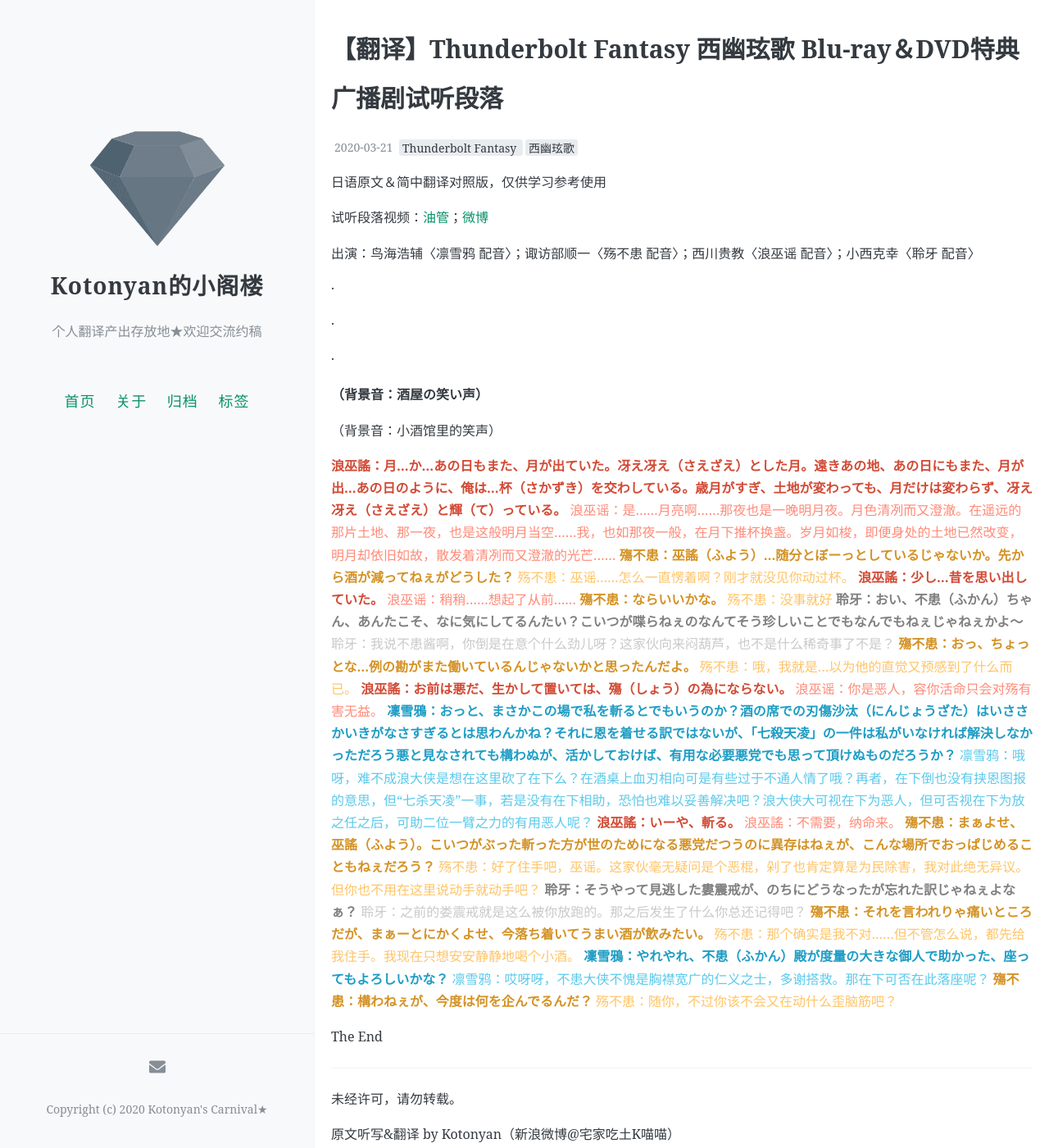
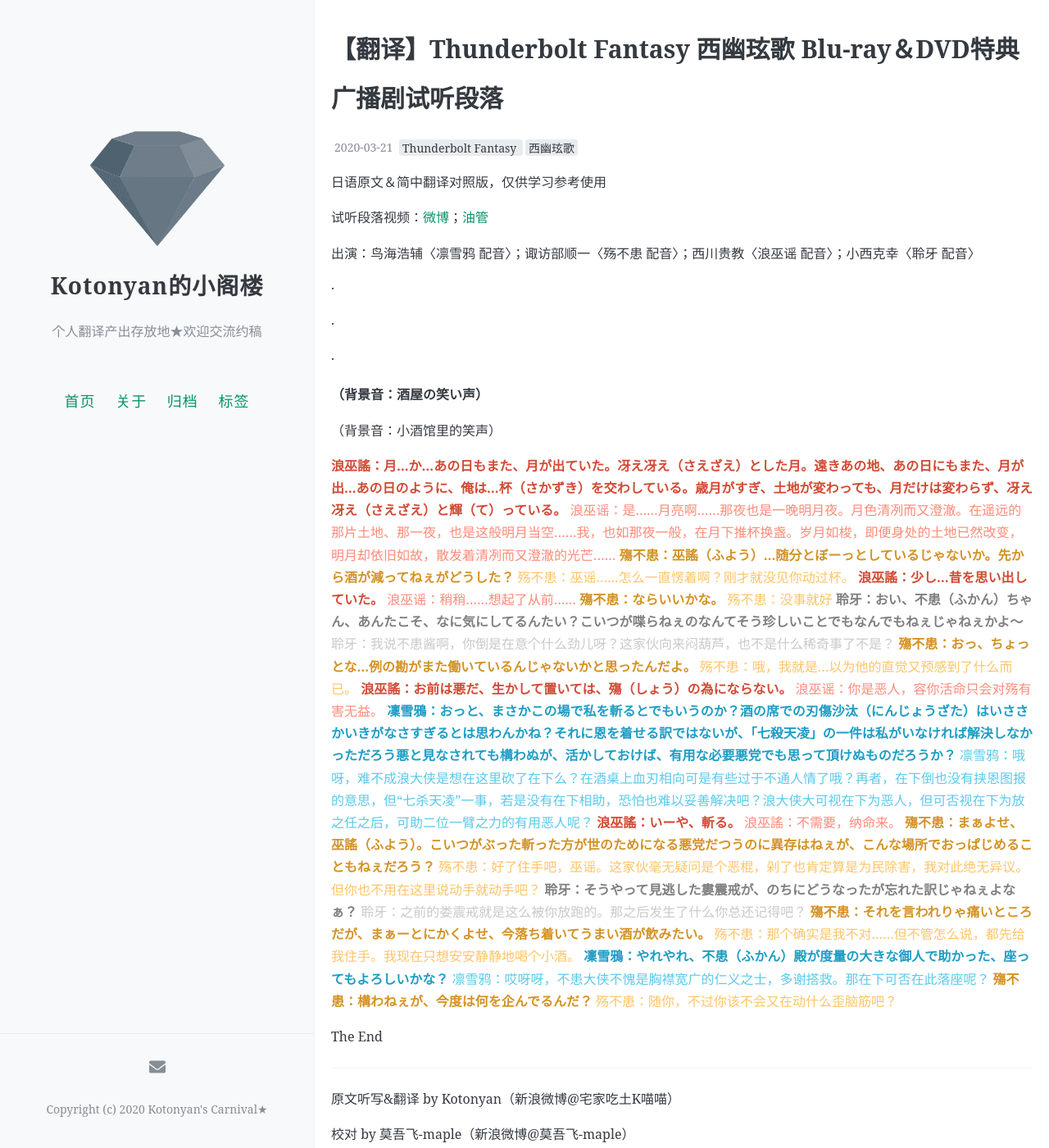
Before and after one commit to kotonyan/loft, a Jekyll site: the page built from _posts/2020-03-21-Translation-TBF-Movie-2-Special-drama-CD-audition-video.md, in a window 1280 px wide and 1400 px high. Shown: the whole window at 82% size. Built offline with Jekyll 4.4.1, drawn with Linux system fonts in a browser that asks for light colours; comment, search, counter and statistics services are not loaded.

Commit message:
Update 2020-03-21-Translation-TBF-Movie-2-Special-drama-CD-audition-video.md

```diff
--- a/_posts/2020-03-21-Translation-TBF-Movie-2-Special-drama-CD-audition-video.md
+++ b/_posts/2020-03-21-Translation-TBF-Movie-2-Special-drama-CD-audition-video.md
@@ -10,7 +10,7 @@ comments: true
 
 日语原文＆简中翻译对照版，仅供学习参考使用
 
-试听段落视频：[油管](https://www.youtube.com/watch?v=Nk8PUnBIle4)；[微博](https://weibo.com/7282877461/IzuGW7Hbc)
+试听段落视频：[微博](https://weibo.com/7282877461/IzuGW7Hbc)；[油管](https://www.youtube.com/watch?v=Nk8PUnBIle4)
 
 出演：鸟海浩辅〈凛雪鸦 配音〉；诹访部顺一〈殇不患 配音〉；西川贵教〈浪巫谣 配音〉；小西克幸〈聆牙 配音〉
 
@@ -30,51 +30,91 @@ comments: true
 <font color="#ff8a78">浪巫谣：是……月亮啊……那夜也是一晚明月夜。月色清冽而又澄澈。在遥远的那片土地、那一夜，也是这般明月当空……我，也如那夜一般，在月下推杯换盏。岁月如梭，即便身处的土地已然改变，明月却依旧如故，散发着清冽而又澄澈的光芒……</font>
 
 
+
 <font color="#d49225"><b>殤不患：巫謠（ふよう）…随分とぼーっとしているじゃないか。先から酒が減ってねぇがどうした？</b></font>
+
 <font color="#fec467">殇不患：巫谣……怎么一直愣着啊？刚才就没见你动过杯。</font>
 
+
+
 <font color="#d24a35"><b>浪巫謠：少し…昔を思い出していた。</b></font>
+
 <font color="#ff8a78">浪巫谣：稍稍……想起了从前……</font>
 
+
+
 <font color="#d49225"><b>殤不患：ならいいかな。</b></font>
+
 <font color="#fec467">殇不患：没事就好</font>
 
+
+
 <font color="#808080"><b>聆牙：おい、不患（ふかん）ちゃん、あんたこそ、なに気にしてるんたい？こいつが喋らねぇのなんてそう珍しいことでもなんでもねぇじゃねぇかよ〜</b></font>
+
 <font color="#c9c9c9">聆牙：我说不患酱啊，你倒是在意个什么劲儿呀？这家伙向来闷葫芦，也不是什么稀奇事了不是？</font>
 
+
+
 <font color="#d49225"><b>殤不患：おっ、ちょっとな…例の勘がまた働いているんじゃないかと思ったんだよ。</b></font>
+
 <font color="#fec467">殇不患：哦，我就是…以为他的直觉又预感到了什么而已。</font>
 
+
+
 <font color="#d24a35"><b>浪巫謠：お前は悪だ、生かして置いては、殤（しょう）の為にならない。</b></font>
+
 <font color="#ff8a78">浪巫谣：你是恶人，容你活命只会对殇有害无益。</font>
 
+
+
 <font color="#1f9dc4"><b>凜雪鴉：おっと、まさかこの場で私を斬るとでもいうのか？酒の席での刃傷沙汰（にんじょうざた）はいささかいきがなさすぎるとは思わんかね？それに恩を着せる訳ではないが、「七殺天凌」の一件は私がいなければ解決しなかっただろう悪と見なされても構わぬが、活かしておけば、有用な必要悪党でも思って頂けぬものだろうか？</b></font>
+
 <font color="#5bc9ea">凛雪鸦：哦呀，难不成浪大侠是想在这里砍了在下么？在酒桌上血刃相向可是有些过于不通人情了哦？再者，在下倒也没有挟恩图报的意思，但“七杀天凌”一事，若是没有在下相助，恐怕也难以妥善解决吧？浪大侠大可视在下为恶人，但可否视在下为放之任之后，可助二位一臂之力的有用恶人呢？</font>
 
+
+
 <font color="#d24a35"><b>浪巫謠：いーや、斬る。</b></font>
+
 <font color="#ff8a78">浪巫謠：不需要，纳命来。</font>
 
+
+
 <font color="#d49225"><b>殤不患：まぁよせ、巫謠（ふよう）。こいつがぶった斬った方が世のためになる悪党だつうのに異存はねぇが、こんな場所でおっぱじめることもねぇだろう？</b></font>
+
 <font color="#fec467">殇不患：好了住手吧，巫谣。这家伙毫无疑问是个恶棍，剁了也肯定算是为民除害，我对此绝无异议。但你也不用在这里说动手就动手吧？</font>
 
+
+
 <font color="#808080"><b>聆牙：そうやって見逃した婁震戒が、のちにどうなったが忘れた訳じゃねぇよなぁ？</b></font>
+
 <font color="#c9c9c9">聆牙：之前的娄震戒就是这么被你放跑的。那之后发生了什么你总还记得吧？</font>
 
+
+
 <font color="#d49225"><b>殤不患：それを言われりゃ痛いところだが、まぁーとにかくよせ、今落ち着いてうまい酒が飲みたい。</b></font>
+
 <font color="#fec467">殇不患：那个确实是我不对……但不管怎么说，都先给我住手。我现在只想安安静静地喝个小酒。</font>
 
+
+
 <font color="#1f9dc4"><b>凜雪鴉：やれやれ、不患（ふかん）殿が度量の大きな御人で助かった、座ってもよろしいかな？</b></font>
+
 <font color="#5bc9ea">凛雪鸦：哎呀呀，不患大侠不愧是胸襟宽广的仁义之士，多谢搭救。那在下可否在此落座呢？</font>
 
+
+
 <font color="#d49225"><b>殤不患：構わねぇが、今度は何を企んでるんだ？</b></font>
+
 <font color="#fec467">殇不患：随你，不过你该不会又在动什么歪脑筋吧？</font>
+
+
 
 The End
 
 ---
 
-未经许可，请勿转载。
-
 原文听写&翻译 by Kotonyan（新浪微博@宅家吃土K喵喵）
 
 校对 by 莫吾飞-maple（新浪微博@莫吾飞-maple）
+
+未经许可，请勿转载。
```
